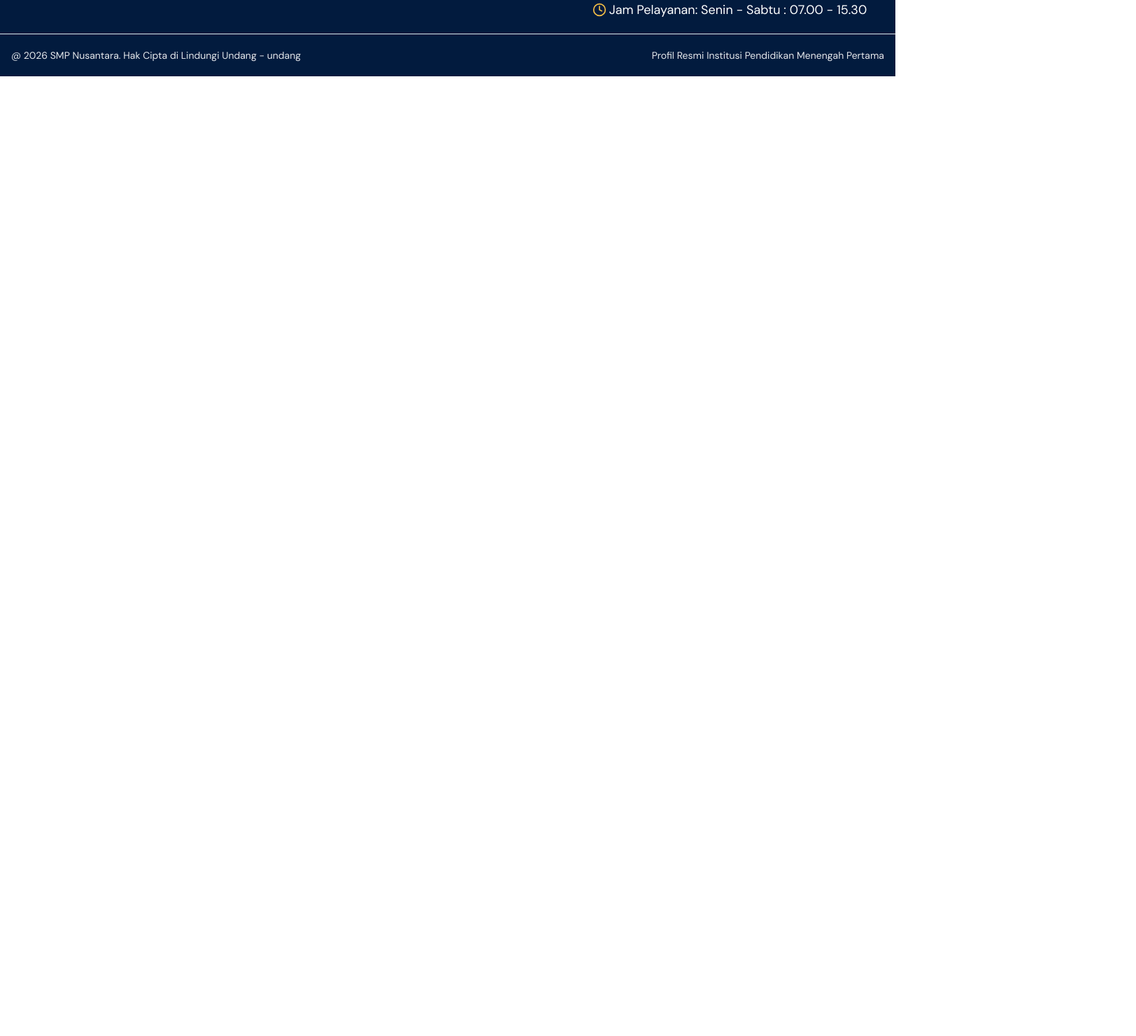
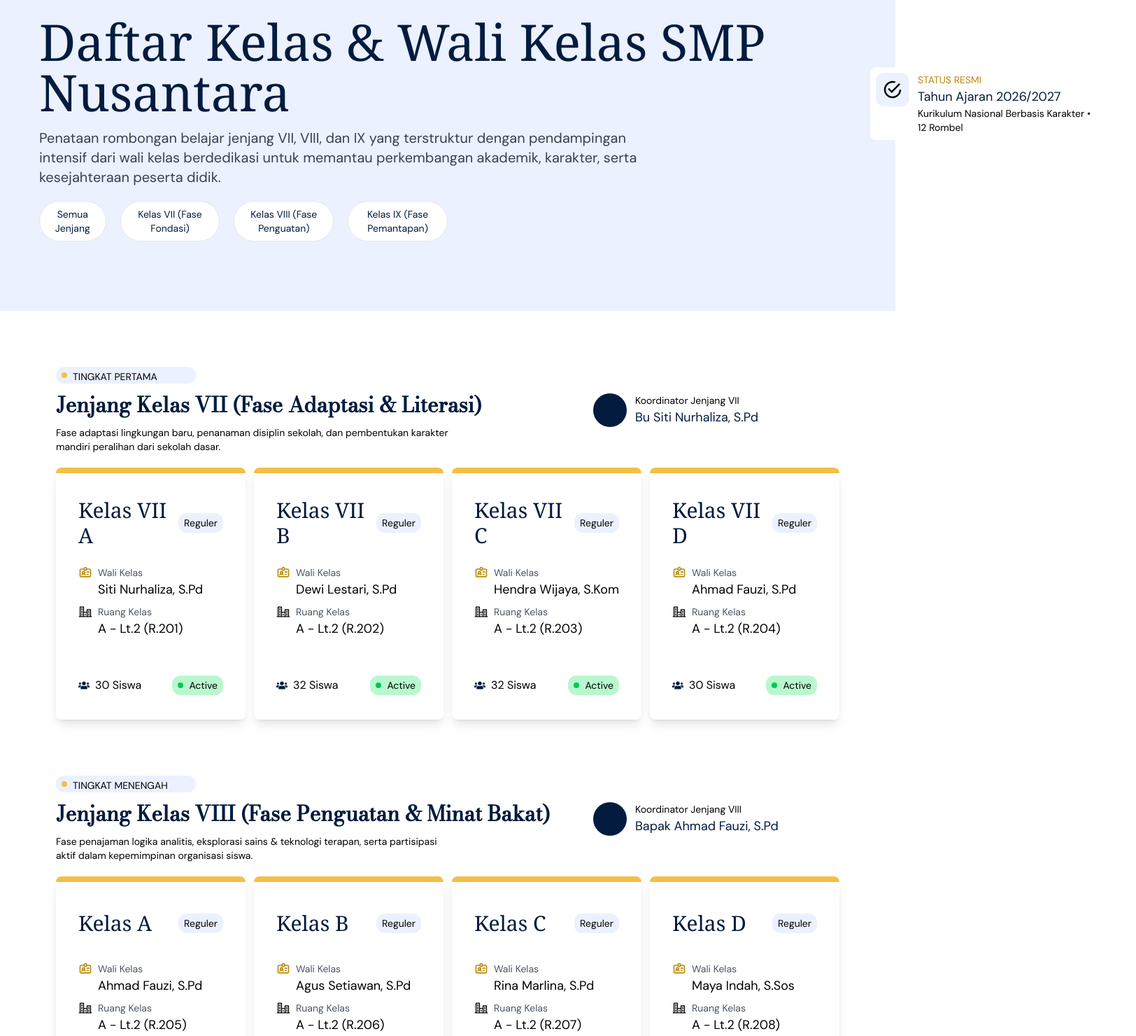
Before and after one commit to Satria15255/cms-school-website, a React (Vite) app: page /class-list in a window 1280 px wide. Shown: the part 220-1700 px from the top of the page at 70% size, 1624 px wide, since content can reach past the window. Before the commit the page ends 800 px from the top, so only its background shows below. Built offline with nearby package versions, Linux system fonts and the light colour scheme.

Commit message:
added  class list  pages

```diff
--- a/src/App.tsx
+++ b/src/App.tsx
@@ -3,6 +3,7 @@ import HomePage from "@/pages/home/HomePage";
 import Navbar from "@/components/layout/Navbar";
 import Footer from "@/components/layout/Footer";
 import AboutUsPage from "@/pages/aboutus/AboutUsPage";
+import ClassListPage from "@/pages/classList/ClassListPage";
 import "./App.css";
 import { Routes, Route, Navigate } from "react-router-dom";
 
@@ -14,6 +15,7 @@ function App() {
         <Route path="/" element={<HomePage />} />
 
         <Route path="/about-us" element={<AboutUsPage />} />
+        <Route path="/class-list" element={<ClassListPage />} />
       </Routes>
 
       <Footer />
--- a/src/datas/ClassList.ts
+++ b/src/datas/ClassList.ts
@@ -1,26 +1,128 @@
-export const ClassInfo = [
+export const ClassDetails = [
 	{
 		tingkat: "PERTAMA",
-		kelas: "VII",
-		subClass: "VII A, VII B, VII C",
+		symbol: "VII",
+		phase: "Adaptasi & Literasi",
 		description:
 			"Fase adaptasi lingkungan baru, penanaman disiplin sekolah, dan pembentukan karakter mandiri peralihan dari sekolah dasar.",
-		koor: "Bu Siti Nurhaliza, S.Pd",
+		koord: "Bu Siti Nurhaliza, S.Pd",
+		subClass: [
+			{
+				kelas: "VII A",
+				walikel: "Siti  Nurhaliza, S.Pd",
+				classRoom: "A -  Lt.2 (R.201)",
+				member: "30",
+				classStatus: "Active",
+				classType: "Reguler",
+			},
+			{
+				kelas: "VII B",
+				walikel: "Dewi  Lestari, S.Pd",
+				classRoom: "A -  Lt.2 (R.202)",
+				member: "32",
+				classStatus: "Active",
+				classType: "Reguler",
+			},
+			{
+				kelas: "VII  C",
+				walikel: "Hendra Wijaya, S.Kom",
+				classRoom: "A -  Lt.2 (R.203)",
+				member: "32",
+				classStatus: "Active",
+				classType: "Reguler",
+			},
+			{
+				kelas: "VII D",
+				walikel: "Ahmad   Fauzi, S.Pd",
+				classRoom: "A -  Lt.2 (R.204)",
+				member: "30",
+				classStatus: "Active",
+				classType: "Reguler",
+			},
+		],
 	},
 	{
-		tingkat: "PERTAMA",
-		kelas: "VII",
-		subClass: "VII A, VII B, VII C",
+		tingkat: "MENENGAH",
+		symbol: "VIII",
+		phase: "Penguatan & Minat  Bakat",
 		description:
-			"Fase adaptasi lingkungan baru, penanaman disiplin sekolah, dan pembentukan karakter mandiri peralihan dari sekolah dasar.",
-		koor: "Bu Siti Nurhaliza, S.Pd",
+			"Fase penajaman logika analitis, eksplorasi sains & teknologi terapan, serta partisipasi aktif dalam kepemimpinan organisasi siswa.",
+		koord: "Bapak Ahmad Fauzi, S.Pd",
+		subClass: [
+			{
+				kelas: "A",
+				walikel: "Ahmad Fauzi, S.Pd",
+				classRoom: "A -  Lt.2 (R.205)",
+				member: "30",
+				classStatus: "Active",
+				classType: "Reguler",
+			},
+			{
+				kelas: "B",
+				walikel: "Agus Setiawan, S.Pd",
+				classRoom: "A -  Lt.2 (R.206)",
+				member: "32",
+				classStatus: "Active",
+				classType: "Reguler",
+			},
+			{
+				kelas: "C",
+				walikel: "Rina Marlina, S.Pd",
+				classRoom: "A -  Lt.2 (R.207)",
+				member: "32",
+				classStatus: "Active",
+				classType: "Reguler",
+			},
+			{
+				kelas: "D",
+				walikel: "Maya Indah, S.Sos",
+				classRoom: "A -  Lt.2 (R.208)",
+				member: "30",
+				classStatus: "Active",
+				classType: "Reguler",
+			},
+		],
 	},
 	{
-		tingkat: "PERTAMA",
-		kelas: "VII",
-		subClass: "VII A, VII B, VII C",
+		tingkat: "AKHIR",
+		symbol: "IX",
+		phase: "Pemantapan & Transisi SMA/SMK",
 		description:
-			"Fase adaptasi lingkungan baru, penanaman disiplin sekolah, dan pembentukan karakter mandiri peralihan dari sekolah dasar.",
-		koor: "Bu Siti Nurhaliza, S.Pd",
+			"Pemantapan capaian literasi-numerasi, persiapan asesmen kelulusan, serta bimbingan terarah pemilihan peminatan lanjutan atas.",
+		koord: "Drs.  Bambang Sudiro, M.Si",
+		subClass: [
+			{
+				kelas: "A",
+				walikel: "Drs.  Bambang Sudiro, M.Si",
+				classRoom: "A -  Lt.3 (R.301)",
+				member: "30",
+				classStatus: "Active",
+				classType: "Reguler",
+			},
+			{
+				kelas: "B",
+				walikel: "Tri Rahayu, S.Pd",
+				classRoom: "A -  Lt.3 (R.302)",
+				member: "32",
+				classStatus: "Active",
+				classType: "Reguler",
+			},
+			{
+				kelas: "C",
+				walikel: "Eko  Supriyadi, S.Pd",
+				classRoom: "A -  Lt.3 (R.303)",
+				member: "32",
+				classStatus: "Active",
+				classType: "Reguler",
+			},
+			{
+				kelas: "D",
+				walikel: "Bagus Prasetyo, S.Ptk",
+				classRoom: "A -  Lt.3 (R.304)",
+				member: "30",
+				classStatus: "Active",
+				classType: "Reguler",
+			},
+		],
 	},
 ];
--- /dev/null
+++ b/src/features/class/components/ClassCard.tsx
@@ -0,0 +1,53 @@
+import { FaUsers } from "react-icons/fa";
+import { HiOutlineIdentification } from "react-icons/hi";
+import { PiCityDuotone } from "react-icons/pi";
+
+const ClassCard = ({ details }) => {
+	return (
+		<main className="w-full  flex flex flex-col justify-around gap-5  h-90 rounded-lg p-8 border-[#F4BF46] border-t-8 shadow-lg">
+			<div className="w-full  flex items-center justify-between">
+				<h1 className="text-3xl  text-[#021B3E] font-serif">
+					Kelas {details.kelas}{" "}
+				</h1>
+				<span className="text-sm  py-1 px-2 bg-[#EBF1FF] rounded-xl">
+					{details.classType}
+				</span>
+			</div>
+			<div className="space-y-2">
+				<div className="flex gap-2">
+					<span className="text-xl  text-[#B8890B]">
+						<HiOutlineIdentification />
+					</span>
+					<div className="flex flex-col ">
+						<p className="text-sm text-gray-600">Wali Kelas</p>
+						<p className="text-lg  text-">{details.walikel}</p>
+					</div>
+				</div>
+				<div className="flex gap-2">
+					<span className="text-xl ">
+						<PiCityDuotone />
+					</span>
+					<div className="flex flex-col ">
+						<p className="text-sm text-gray-600">Ruang Kelas</p>
+						<p className="text-lg  text-">{details.classRoom}</p>
+					</div>
+				</div>
+			</div>
+			<div className="flex justify-between  w-full  pt-7">
+				<div className="flex items-center gap-2">
+					<div className="text-[#021B3E] ">
+						<FaUsers />
+					</div>
+					<p>{details.member} Siswa</p>
+				</div>
+				<span className="text-sm  py-1 px-2 bg-green-200  flex items-center gap-2 rounded-xl">
+					<span className="w-2 h-2 bg-green-500 flex items-center justify-center rounded-full"></span>
+
+					{details.classStatus}
+				</span>
+			</div>
+		</main>
+	);
+};
+
+export default ClassCard;
--- /dev/null
+++ b/src/features/class/components/ClassContainer.tsx
@@ -0,0 +1,42 @@
+import { ClassDetails } from "@/datas/ClassList";
+import ClassCard from "./ClassCard";
+
+const ClassContainer = ({ classList }) => {
+	return (
+		<main className="flex flex-col  gap-5 rounded-xl p-8">
+			<section className="w-full flex items-center">
+				<div className="w-full flex  flex-col  space-y-3">
+					<div className="text-sm bg-[#EBF1FF] px-2 rounded-full flex items-center gap-2 w-50">
+						<span className="w-2 h-2 bg-[#F4BF46] flex items-center justify-center rounded-full"></span>
+						<p className="pt-1">TINGKAT {classList.tingkat}</p>
+					</div>
+					<h1 className="text-3xl text-[#021B3E] font-moda font-semibold">
+						Jenjang Kelas {classList.symbol} (Fase {classList.phase}
+						)
+					</h1>
+					<p className="text-sm max-w-xl">{classList.description}</p>
+				</div>
+				<div className="w-2/5">
+					<div className="bg-white w-90 gap-3 rounded-lg p-2 flex bg-[#EBF1FF]">
+						<div className="w-12 h-12 bg-[#021B3E] flex items-center justify-center rounded-full"></div>
+						<div>
+							<p className="text-sm ">
+								Koordinator Jenjang {classList.symbol}
+							</p>
+							<p className="text-lg  text-[#021B3E]">
+								{classList.koord}
+							</p>
+						</div>
+					</div>
+				</div>
+			</section>
+			<section className="grid grid-cols-4 gap-3  w-full">
+				{classList.subClass.map((sub) => (
+					<ClassCard details={sub} />
+				))}
+			</section>
+		</main>
+	);
+};
+
+export default ClassContainer;
--- /dev/null
+++ b/src/pages/classList/ClassListPage.tsx
@@ -0,0 +1,13 @@
+import Header from "./section/Header";
+import ClassSection from "./section/ClassSection";
+
+const ClassList = () => {
+	return (
+		<main>
+			<Header />
+			<ClassSection />
+		</main>
+	);
+};
+
+export default ClassList;
--- /dev/null
+++ b/src/pages/classList/section/ClassSection.tsx
@@ -0,0 +1,16 @@
+import { ClassDetails } from "@/datas/ClassList";
+import ClassContainer from "@/features/class/components/ClassContainer";
+
+const ClassSection = () => {
+	return (
+		<main className="p-12 flex flex-col gap-4 w-full min-h-screen justify-center">
+			{ClassDetails.map((c) => (
+				<div key={c._id} className="w-full">
+					<ClassContainer classList={c} />
+				</div>
+			))}
+		</main>
+	);
+};
+
+export default ClassSection;
--- /dev/null
+++ b/src/pages/classList/section/Header.tsx
@@ -0,0 +1,80 @@
+import { PiCityDuotone, PiTreeStructureDuotone } from "react-icons/pi";
+import { LuUsers } from "react-icons/lu";
+import { IoMdCheckmarkCircleOutline } from "react-icons/io";
+
+const Header = () => {
+	return (
+		<main className="h-150 bg-[#EBF1FF] mt-16 pt-16 flex items-center space-y-4  p-14">
+			<div className="w-full    space-y-5">
+				<div>
+					<p className="text-sm">
+						Beranda /{" "}
+						<span className="text-[#021B3E] font-semibold">
+							Daftar Kelas & Pembinaan
+						</span>
+					</p>
+				</div>
+				<div className="flex  gap-2 items-center">
+					<div className="h-2 w-2 rounded-full bg-[#F4BF46]"></div>
+					<p className="text-[#B8890B] font-semibold text-xl">
+						INFORMASI AKADEMIK & PEMBINAAN
+					</p>
+				</div>
+				<div className="space-y-4">
+					<h1 className="text-7xl font-serif text-[#021B3E]">
+						Daftar Kelas & Wali Kelas SMP Nusantara
+					</h1>
+					<p className="text-xl text-gray-700 max-w-4xl">
+						Penataan rombongan belajar jenjang VII, VIII, dan IX
+						yang terstruktur dengan pendampingan intensif dari wali
+						kelas berdedikasi untuk memantau perkembangan akademik,
+						karakter, serta kesejahteraan peserta didik.
+					</p>
+				</div>
+				<div className="flex gap-5 w-1/2">
+					<div className="border w-60 py-2 bg-white text-center border-gray-200 rounded-full flex justify-center items-center gap-1 text-[#F4BF46]">
+						<p className="text-[#021B3E] text-sm font-semibold">
+							Semua Jenjang
+						</p>
+					</div>
+					<div className="border w-90 py-2 bg-white text-center border-gray-200 rounded-full flex items-center justify-center gap-1 text-[#F4BF46]">
+						<p className="text-[#021B3E] text-sm font-semibold">
+							Kelas VII (Fase Fondasi)
+						</p>
+					</div>
+					<div className="border w-90 py-2 bg-white text-center border-gray-200 rounded-full flex items-center justify-center gap-1 text-[#F4BF46]">
+						<p className="text-[#021B3E] text-sm font-semibold">
+							Kelas VIII (Fase Penguatan)
+						</p>
+					</div>
+					<div className="border w-90 py-2 bg-white text-center border-gray-200 rounded-full flex items-center justify-center gap-1 text-[#F4BF46]">
+						<p className="text-[#021B3E] text-sm font-semibold">
+							Kelas IX (Fase Pemantapan)
+						</p>
+					</div>
+				</div>
+			</div>
+			<div className="flex items-center    justify-center  w-2/5 p-5">
+				<div className="bg-white w-90 gap-3 rounded-lg p-2 flex ">
+					<div className="w-12 h-12 bg-[#EBF1FF] flex items-center justify-center rounded-xl">
+						<span className="text-3xl">
+							<IoMdCheckmarkCircleOutline />
+						</span>
+					</div>
+					<div>
+						<p className="text-[#B8890B]  text-sm">STATUS RESMI</p>
+						<p className="text-lg  text-[#021B3E]">
+							Tahun Ajaran 2026/2027
+						</p>
+						<p className="text-sm ">
+							Kurikulum Nasional Berbasis Karakter • <br />
+							12 Rombel
+						</p>
+					</div>
+				</div>
+			</div>
+		</main>
+	);
+};
+
+export default Header;
--- a/src/pages/home/section/ClassList.tsx
+++ b/src/pages/home/section/ClassList.tsx
@@ -1,4 +1,4 @@
-import { ClassInfo } from "@/datas/ClassList";
+import { ClassDetails } from "@/datas/ClassList";
 import { HiOutlineUser } from "react-icons/hi";
 import { HiOutlineArrowSmallRight } from "react-icons/hi2";
 
@@ -19,19 +19,16 @@ const ClassList = () => {
 				</p>
 			</header>
 			<section className="grid grid-cols-1 lg:grid-cols-3 gap-5 w-full place-items-center lg:px-12">
-				{ClassInfo.map((c) => (
+				{ClassDetails.map((c) => (
 					<div className="w-full h-60 lg:h-90 bg-white rounded-xl p-3 lg:p-6 flex flex-col justify-between">
 						<div className="flex justify-between">
 							<p className="font-semibold text-sm text-[#B8890B]">
 								TINGKAT {c.tingkat}
 							</p>
-							<p className="bg-[#EBF1FF] w-auto px-2 text-sm  rounded-full">
-								{c.subClass}
-							</p>
 						</div>
 						<div className="flex flex-col space-y-2">
 							<p className="text-[#021B3E] text-2xl font-serif">
-								Tingkat Kelas {c.kelas}
+								Tingkat Kelas {c.symbol}
 							</p>
 							<p className="text-sm lg:text-lg text-gray-500 max-w-md">
 								{c.description}
@@ -46,7 +43,7 @@ const ClassList = () => {
 									Koordinator Wali Kelas
 								</p>
 								<p className="text-sm text-[#021B3E] font-semibold">
-									{c.koor}
+									{c.koord}
 								</p>
 							</div>
 						</div>
```
